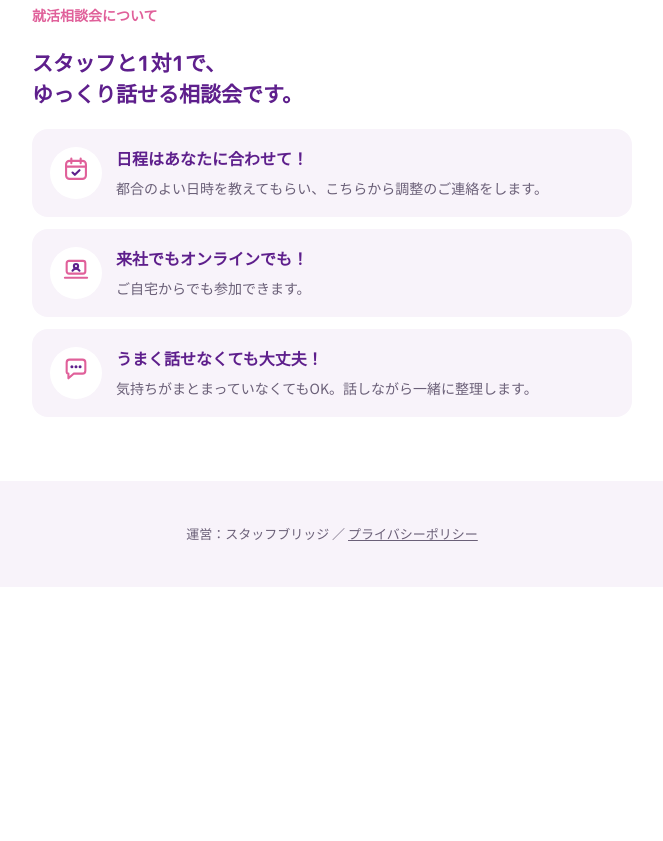
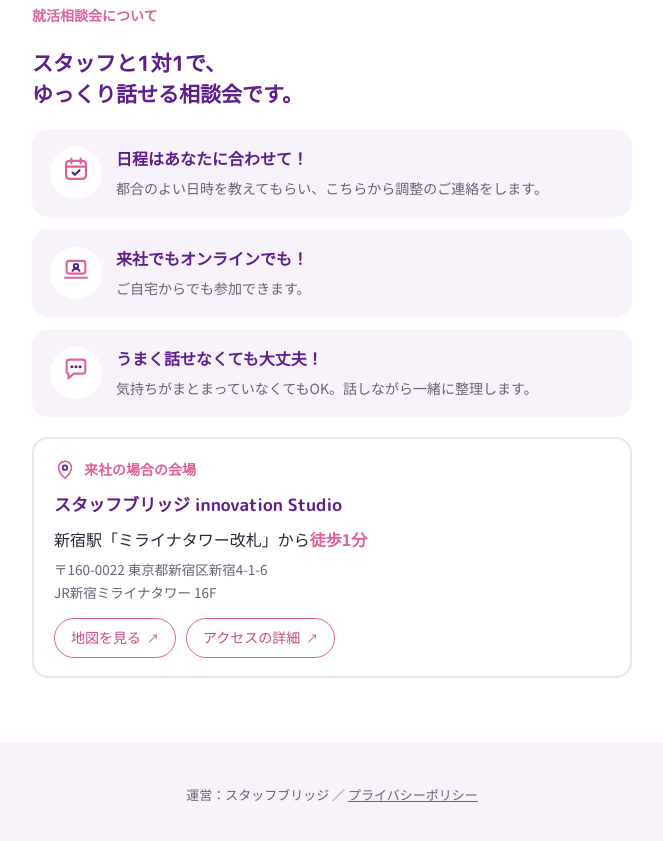
Before and after one commit to staff-bridge/sb-soudan, a plain HTML site: page index.html in a window 1280 px wide. Shown: the part 930-1771 px from the top of the page, without its empty margins (308-971 px from the left). Before the commit the page ends 1517 px from the top, so only its background shows below. Drawn offline with Linux system fonts and the light colour scheme.

Commit message:
トップに来社の場合の会場（innovation Studio・新宿）の案内を追加
Co-Authored-By: Claude Opus 5.5 <noreply@anthropic.com>

```diff
--- a/index.html
+++ b/index.html
@@ -15,7 +15,7 @@
 <link rel="preconnect" href="https://fonts.googleapis.com">
 <link rel="preconnect" href="https://fonts.gstatic.com" crossorigin>
 <link rel="stylesheet" href="https://fonts.googleapis.com/css2?family=M+PLUS+Rounded+1c:wght@500;700&family=Noto+Sans+JP:wght@400;500;700&display=swap">
-<link rel="stylesheet" href="css/style.css?v=20261116g">
+<link rel="stylesheet" href="css/style.css?v=20261116h">
 <style>
 /* トップ */
 .hero { padding: 28px 0 8px; display: flex; flex-direction: column; gap: 18px; }
@@ -50,6 +50,26 @@
 .points .pt { display: flex; flex-direction: column; gap: 2px; min-width: 0; }
 .points strong { font-family: var(--display); color: var(--plum); font-size: 16px; }
 .points span { font-size: 14px; color: var(--muted); }
+
+/* 来社の会場 */
+.place { border: 2px solid var(--line); border-radius: var(--radius); padding: 18px 20px; display: flex; flex-direction: column; gap: 4px; }
+.place p { margin: 0; }
+.place-head { display: flex; align-items: center; gap: 8px; margin-bottom: 4px; }
+.place .pin svg { width: 22px; height: 22px; display: block; fill: none; stroke: var(--pink); stroke-width: 1.8; stroke-linecap: round; stroke-linejoin: round; }
+.place .pin .accent { stroke: var(--plum); }
+.place-label { font-family: var(--display); color: var(--pink); font-weight: 700; font-size: 14px; }
+.place-name { font-family: var(--display); color: var(--plum); font-weight: 700; font-size: 17px; }
+.place-access b { color: var(--pink); }
+.place-addr { font-size: 13.5px; color: var(--muted); line-height: 1.7; }
+.place-links { display: flex; flex-wrap: wrap; gap: 10px; margin-top: 10px; }
+.place-links a {
+  display: inline-flex; align-items: center; min-height: 40px; padding: 0 16px;
+  border: 1.5px solid var(--pink); border-radius: 999px; color: var(--pink-dark);
+  font-size: 14px; font-weight: 500; text-decoration: none; -webkit-tap-highlight-color: transparent;
+}
+.place-links a::after { content: "↗"; margin-left: 6px; font-size: 12px; }
+.place-links a:active { background: var(--pink-bg); }
+@media (hover: hover) and (pointer: fine) { .place-links a:hover { background: var(--pink-bg); } }
 
 /* 診断 */
 .quiz { padding: 20px 0 0; display: flex; flex-direction: column; gap: 18px; }
@@ -142,6 +162,20 @@
           <div class="pt"><strong>うまく話せなくても大丈夫！</strong><span>気持ちがまとまっていなくてもOK。話しながら一緒に整理します。</span></div>
         </li>
       </ul>
+
+      <div class="place reveal" style="--d:.1s">
+        <div class="place-head">
+          <span class="pin" aria-hidden="true"><svg viewBox="0 0 24 24"><path d="M12 21s-7-6.2-7-11.5A7 7 0 0 1 19 9.5C19 14.8 12 21 12 21z"/><circle class="accent" cx="12" cy="9.5" r="2.5"/></svg></span>
+          <span class="place-label">来社の場合の会場</span>
+        </div>
+        <p class="place-name">スタッフブリッジ innovation Studio</p>
+        <p class="place-access">新宿駅「ミライナタワー改札」から<b>徒歩1分</b></p>
+        <p class="place-addr">〒160-0022 東京都新宿区新宿4-1-6<br>JR新宿ミライナタワー 16F</p>
+        <div class="place-links">
+          <a href="https://maps.app.goo.gl/RZ37ucafLBS2n8c66" target="_blank" rel="noopener">地図を見る</a>
+          <a href="https://www.staff-b.com/office/is/" target="_blank" rel="noopener">アクセスの詳細</a>
+        </div>
+      </div>
     </div>
   </section>
 
@@ -189,9 +223,9 @@
   </div>
 </footer>
 
-<script src="js/content.js?v=20261116g"></script>
-<script src="js/vendor/budoux-ja-0.6.4.min.js?v=20261116g"></script>
-<script src="js/common.js?v=20261116g"></script>
-<script src="js/quiz.js?v=20261116g"></script>
+<script src="js/content.js?v=20261116h"></script>
+<script src="js/vendor/budoux-ja-0.6.4.min.js?v=20261116h"></script>
+<script src="js/common.js?v=20261116h"></script>
+<script src="js/quiz.js?v=20261116h"></script>
 </body>
 </html>
```
Also changed, not shown: entry.html (+6 -6 lines), 1 other file.
